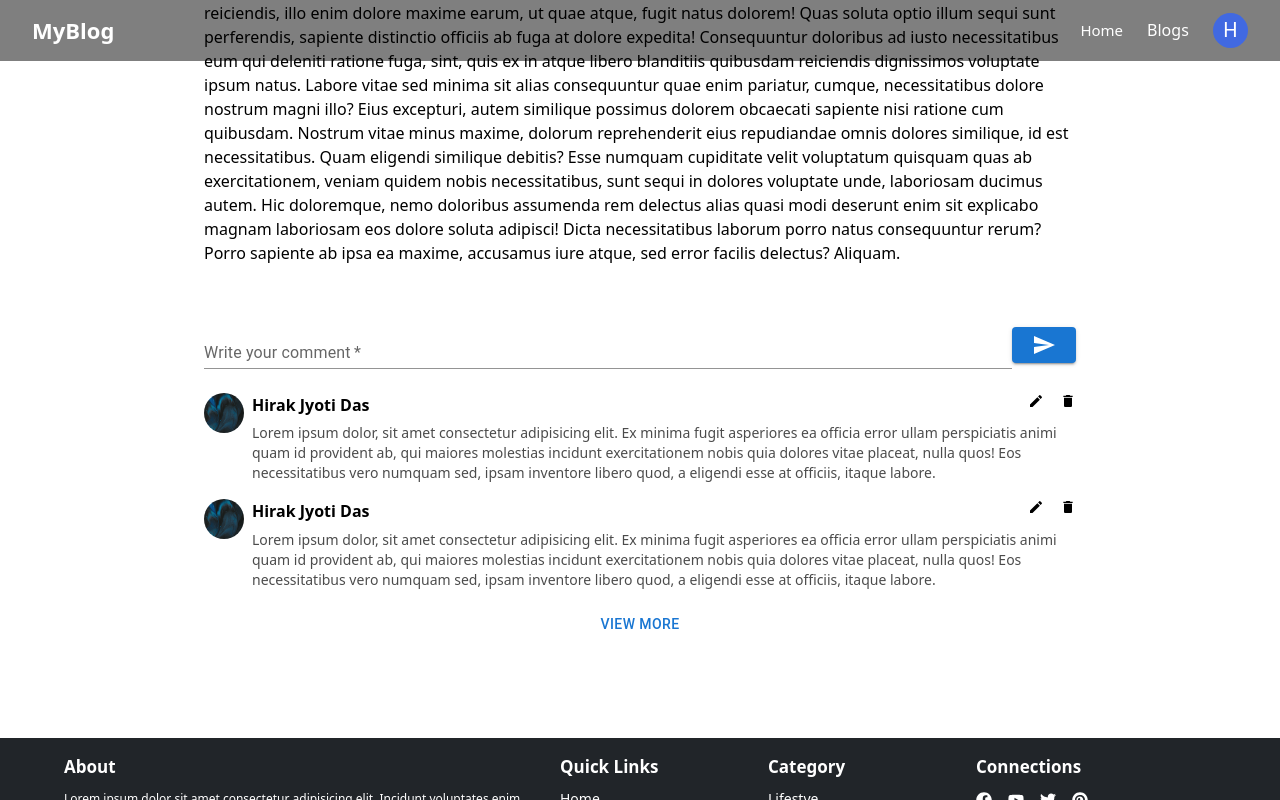
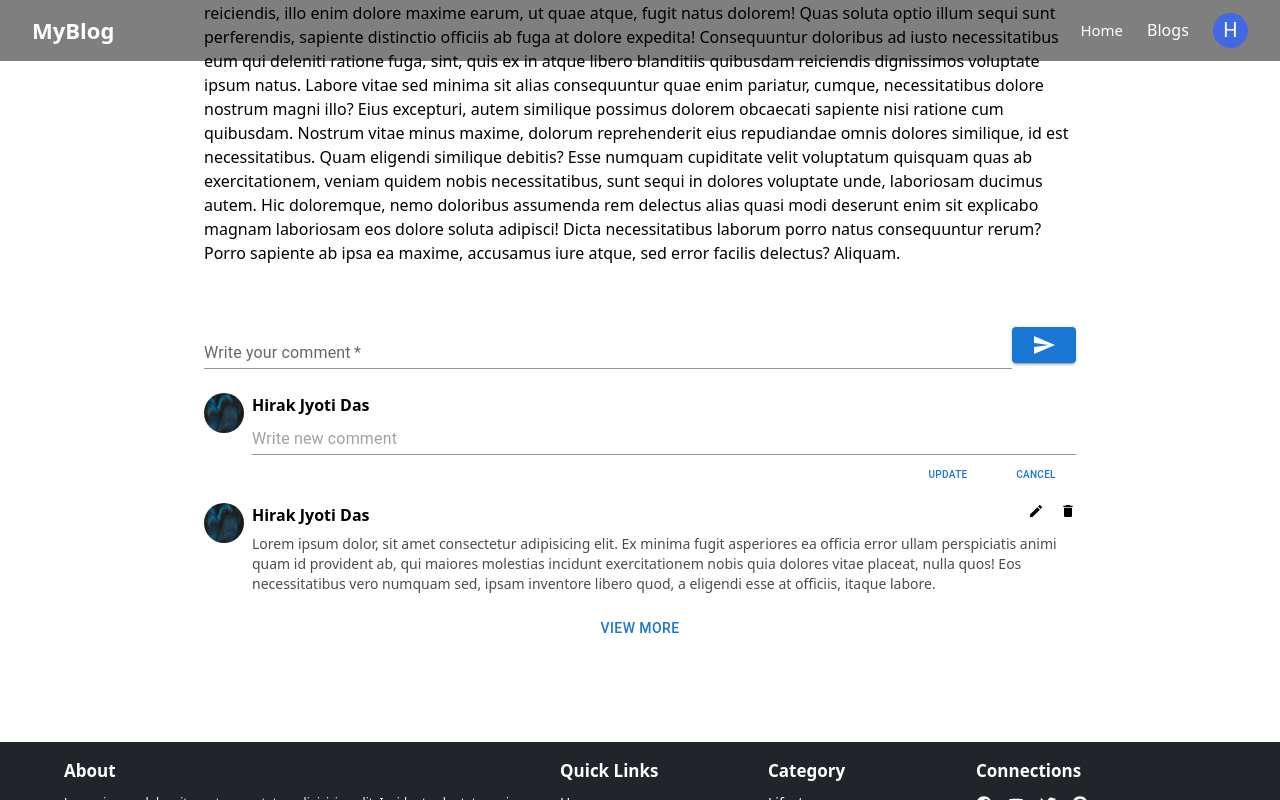
Before and after one commit to Hirak7024/Blog_Website, a React (Create React App) app in the folder client/: page /blog/1 in a window 1280 px wide. Both pictures are taken after a click on the icon 1036 px from the left and 1214 px from the top of the page. Shown: the part 814-1614 px from the top of the page. Built offline with nearby package versions, Linux system fonts and the light colour scheme.

Commit message:
first commit

```diff
--- a/client/src/Components/Card.jsx
+++ b/client/src/Components/Card.jsx
@@ -7,7 +7,7 @@ export default function Card() {
     const navigate=useNavigate();
 
     return (
-        <div onClick={()=>navigate("/blog/12")} className='w-[19rem] flex flex-col gap-y-2 shadow-lg'>
+        <div onClick={()=>navigate("/blog/12")} className='w-[19rem] flex flex-col gap-y-2 shadow-lg cursor-pointer'>
             <div className='w-full h-[10rem]'>
                 <img className='w-full h-full object-cover object-top' src={demoImage} alt="" />
             </div>
--- a/client/src/Components/Comment.jsx
+++ b/client/src/Components/Comment.jsx
@@ -1,23 +1,42 @@
-import { Grid,Box, Avatar } from '@mui/material'
+import { Grid,Box, Avatar, TextField, Button } from '@mui/material'
 import demoImage from "../Assets/Image.jpg"
 import EditIcon from '@mui/icons-material/Edit';
 import DeleteIcon from '@mui/icons-material/Delete';
-import React from 'react'
+import React, { useState } from 'react'
 
 export default function Comment() {
+  const [commentEdit, setCommentEdit] = useState(false);
+
   return (
     <Grid conatiner sx={{display:"flex", gap:"0.5rem",position:"relative", top:"0px", left:"0px"}}>
       <Box>
         <Avatar sx={{objectFit:"cover"}} src={demoImage}/>
       </Box>
-      <Box sx={{display:"flex", flexDirection:"column", gap:"0.4rem"}}>
+      <Box sx={{width:"100%",display:"flex", flexDirection:"column", gap:"0.4rem"}}>
         <h1 className='text-base font-semibold'>Hirak Jyoti Das</h1>
-        <p className='text-sm opacity-70'>Lorem ipsum dolor, sit amet consectetur adipisicing elit. Ex minima fugit asperiores ea officia error ullam perspiciatis animi quam id provident ab, qui maiores molestias incidunt exercitationem nobis quia dolores vitae placeat, nulla quos! Eos necessitatibus vero numquam sed, ipsam inventore libero quod, a eligendi esse at officiis, itaque labore.</p>
+        {!commentEdit ? (<p className='text-sm opacity-70'>Lorem ipsum dolor, sit amet consectetur adipisicing elit. Ex minima fugit asperiores ea officia error ullam perspiciatis animi quam id provident ab, qui maiores molestias incidunt exercitationem nobis quia dolores vitae placeat, nulla quos! Eos necessitatibus vero numquam sed, ipsam inventore libero quod, a eligendi esse at officiis, itaque labore.</p>):
+        (<Box sx={{display:"flex", flexDirection:"column", gap:"0.5rem"}}>
+            <TextField
+            id="updatedComment"
+            name="updatedComment"
+            placeholder='Write new comment'
+            variant='standard'
+            required
+            fullWidth
+            />
+            <div className='flex gap-[0.5rem] self-end'>
+              <Button variant='text' sx={{fontSize:"10px", width:"5rem", height:"1.5rem"}}>Update</Button>
+              <Button variant='text' sx={{fontSize:"10px",width:"5rem", height:"1.5rem"}} onClick={()=>setCommentEdit(false)}>Cancel</Button>
+            </div>
+          </Box>
+        )}
       </Box>
+      {!commentEdit &&
       <Box sx={{position:"absolute", top:"0px", right:"0px", display:"flex", gap:"1rem"}}>
-        <EditIcon sx={{width:"1rem", height:"1rem" , cursor:"pointer"}}/>
+        <EditIcon sx={{width:"1rem", height:"1rem" , cursor:"pointer"}} onClick={()=>setCommentEdit(true)}/>
         <DeleteIcon sx={{width:"1rem", height:"1rem" , cursor:"pointer"}}/>
       </Box>
+      }
     </Grid>
   )
 }
```
